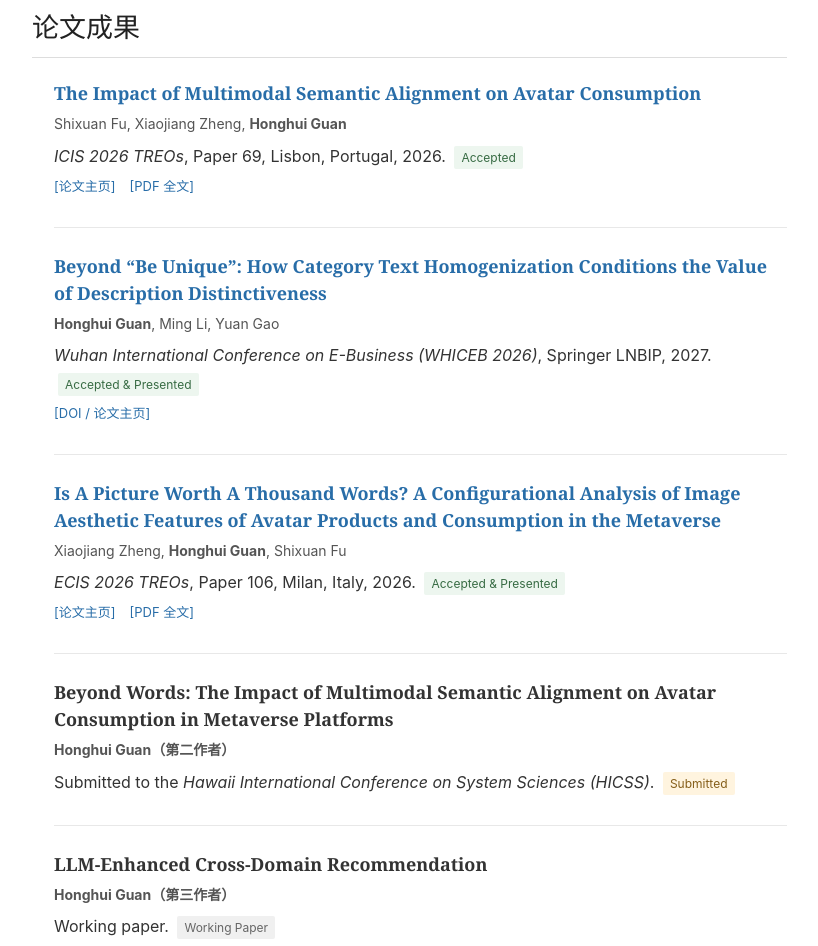
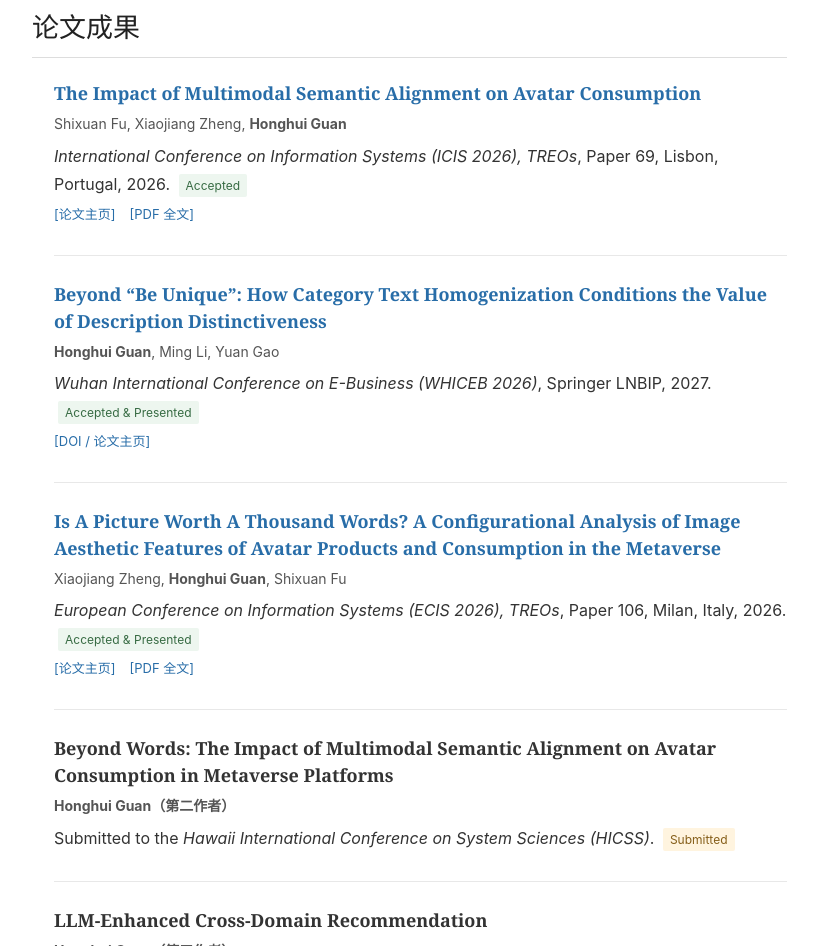
Before and after one commit to Lucas-G579/Lucas-G579.github.io, a plain HTML site: page index.html in a window 1280 px wide. Shown: the part 1918-2864 px from the top of the page, without its empty margins (389-1207 px from the left). Drawn offline with Linux system fonts and the light colour scheme.

Commit message:
Spell out ICIS and ECIS conference names

```diff
--- a/index.html
+++ b/index.html
@@ -106,7 +106,7 @@
           <article class="publication-item">
             <h3><a href="https://aisel.aisnet.org/treos_icis2026/69/" target="_blank" rel="noreferrer">The Impact of Multimodal Semantic Alignment on Avatar Consumption</a></h3>
             <p class="authors">Shixuan Fu, Xiaojiang Zheng, <strong>Honghui Guan</strong></p>
-            <p><em>ICIS 2026 TREOs</em>, Paper 69, Lisbon, Portugal, 2026. <span class="status accepted">Accepted</span></p>
+            <p><em>International Conference on Information Systems (ICIS 2026), TREOs</em>, Paper 69, Lisbon, Portugal, 2026. <span class="status accepted">Accepted</span></p>
             <p class="paper-links"><a href="https://aisel.aisnet.org/treos_icis2026/69/" target="_blank" rel="noreferrer">论文主页</a><a href="https://aisel.aisnet.org/cgi/viewcontent.cgi?article=1068&amp;context=treos_icis2026" target="_blank" rel="noreferrer">PDF 全文</a></p>
           </article>
           <article class="publication-item">
@@ -118,7 +118,7 @@
           <article class="publication-item">
             <h3><a href="https://aisel.aisnet.org/treos_ecis2026/106/" target="_blank" rel="noreferrer">Is A Picture Worth A Thousand Words? A Configurational Analysis of Image Aesthetic Features of Avatar Products and Consumption in the Metaverse</a></h3>
             <p class="authors">Xiaojiang Zheng, <strong>Honghui Guan</strong>, Shixuan Fu</p>
-            <p><em>ECIS 2026 TREOs</em>, Paper 106, Milan, Italy, 2026. <span class="status accepted">Accepted &amp; Presented</span></p>
+            <p><em>European Conference on Information Systems (ECIS 2026), TREOs</em>, Paper 106, Milan, Italy, 2026. <span class="status accepted">Accepted &amp; Presented</span></p>
             <p class="paper-links"><a href="https://aisel.aisnet.org/treos_ecis2026/106/" target="_blank" rel="noreferrer">论文主页</a><a href="https://aisel.aisnet.org/cgi/viewcontent.cgi?article=1105&amp;context=treos_ecis2026" target="_blank" rel="noreferrer">PDF 全文</a></p>
           </article>
           <article class="publication-item">
```
